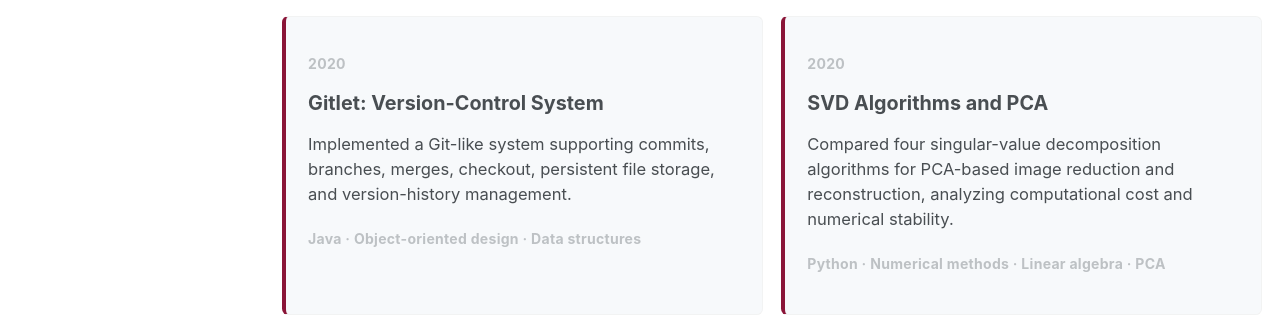
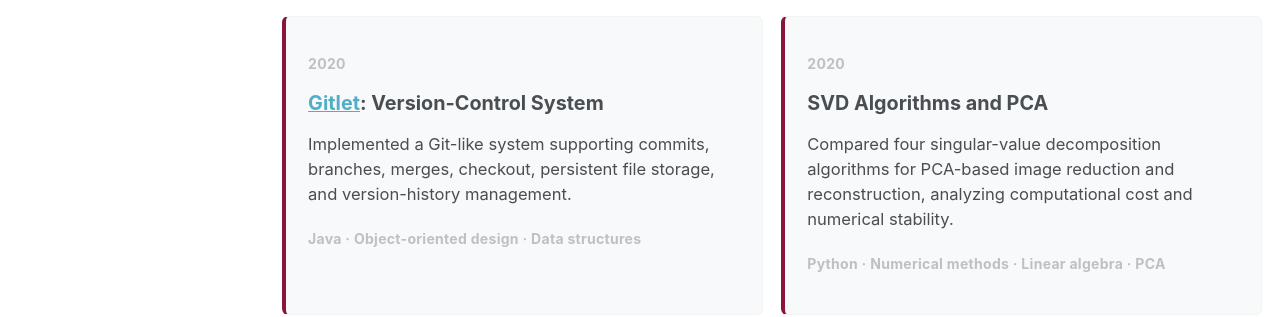
Before and after one commit to Anjisweety2/anjidong.github.io, a Jekyll site: the page built from _pages/projects.md, in a window 1280 px wide and 1355 px high. Shown: the part 671-988 px from the top of the window. Built offline with Jekyll 4.4.1, drawn with Linux system fonts in a browser that asks for light colours; a style sheet for code colours, icons or effects is not loaded; part of the change alters nothing that is shown.

```diff
--- a/_pages/projects.md
+++ b/_pages/projects.md
@@ -25,7 +25,7 @@ My computational work connects mathematical modeling with practical data analysi
 
   <article class="project-card">
     <p class="project-year">2020</p>
-    <h2>Gitlet: Version-Control System</h2>
+    <h2><a href="https://github.com/Anjisweety2/Gitlet">Gitlet</a>: Version-Control System</h2>
     <p>Implemented a Git-like system supporting commits, branches, merges, checkout, persistent file storage, and version-history management.</p>
     <p class="project-stack">Java · Object-oriented design · Data structures</p>
   </article>
```
